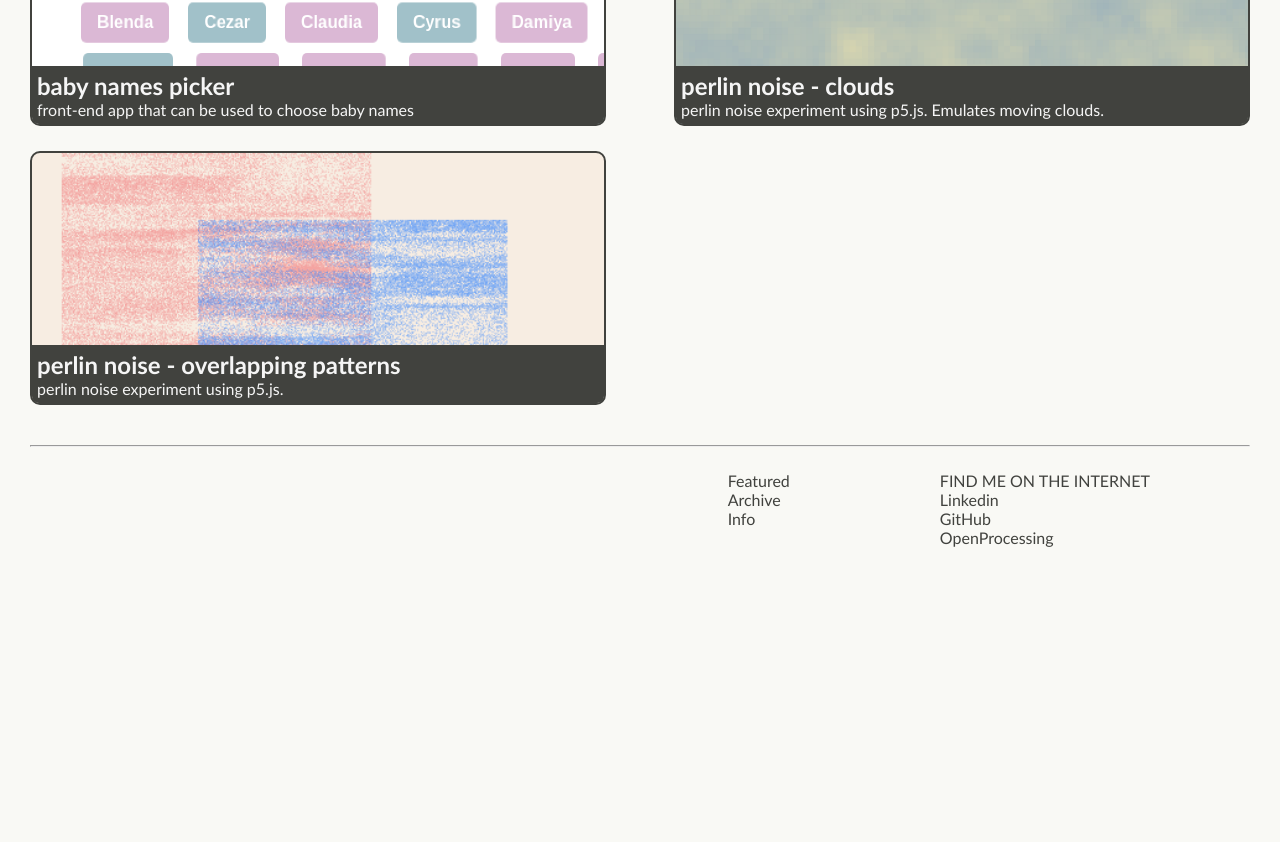
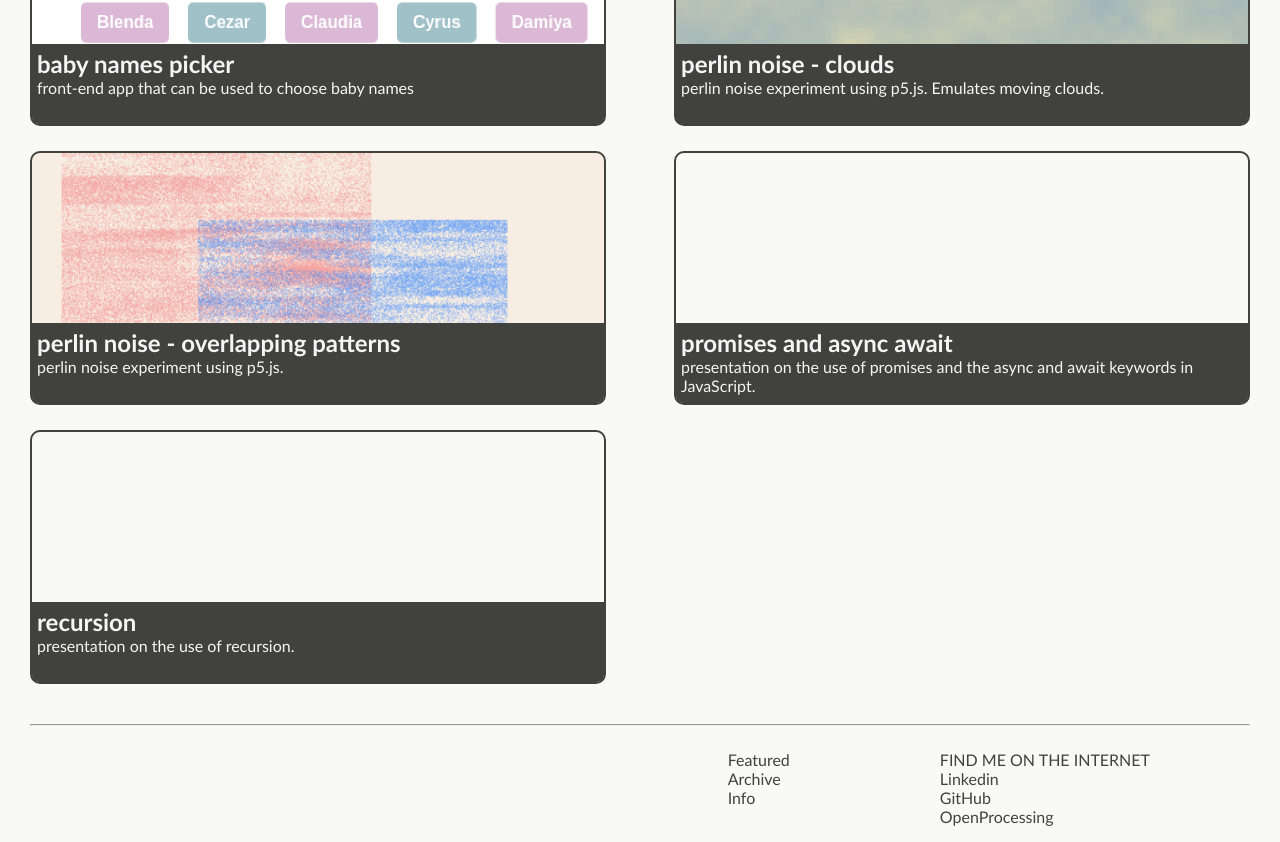
Before and after one commit to niamhbrockbank/portfolio, a React (Create React App) app: page / in a window 1280 px wide. Shown: the part 918-1760 px from the top of the page. Before the commit the page ends 1481 px from the top, so only its background shows below. Built offline with nearby package versions, Linux system fonts and the light colour scheme.

Commit message:
Add code presentations

```diff
--- a/src/components/projectsArchive.json
+++ b/src/components/projectsArchive.json
@@ -2,7 +2,7 @@
   {
     "name": "to-do app",
     "description": "full-stack app that allows a user to insert and delete tasks.",
-    "image": "/img/to-do-app.png",
+    "image": "no image yet",
     "github_link": "https://github.com/niamhbrockbank/to-do-app-front-end",
     "deployed_link": "https://to-do-app-nb.netlify.app/",
     "featured": false
@@ -37,5 +37,21 @@
     "github_link": "https://openprocessing.org/sketch/1633837",
     "deployed_link": "https://openprocessing.org/sketch/1633837",
     "featured": false
+  },
+  {
+    "name" : "promises and async await",
+    "description" : "presentation on the use of promises and the async and await keywords in JavaScript.",
+    "image" : "no image yet",
+    "github_link": "https://docs.google.com/presentation/d/153ADavy2_ZE4IfUKc6Q7lzNvaUNmZxdVqnGa9l56Sdw/edit?usp=sharing",
+    "deployed_link" : "https://docs.google.com/presentation/d/153ADavy2_ZE4IfUKc6Q7lzNvaUNmZxdVqnGa9l56Sdw/edit?usp=sharing",
+    "featured" : false
+  },
+  {
+    "name" : "recursion",
+    "description" : "presentation on the use of recursion.",
+    "image" : "no image yet",
+    "github_link": "https://docs.google.com/presentation/d/1kwps5-5MmTvKJZU2XY1PhJyVd9Ch9DCNeZK2XuVn9t0/edit#slide=id.p",
+    "deployed_link" : "https://docs.google.com/presentation/d/1kwps5-5MmTvKJZU2XY1PhJyVd9Ch9DCNeZK2XuVn9t0/edit#slide=id.p",
+    "featured" : false
   }
 ]
--- a/src/styles.css
+++ b/src/styles.css
@@ -129,6 +129,7 @@ a {
   margin: 0px;
   padding: 5px;
   border-radius: 0px 0px 7px 7px;
+  height : 70px
 }
 
 .archive_project_title,
```
